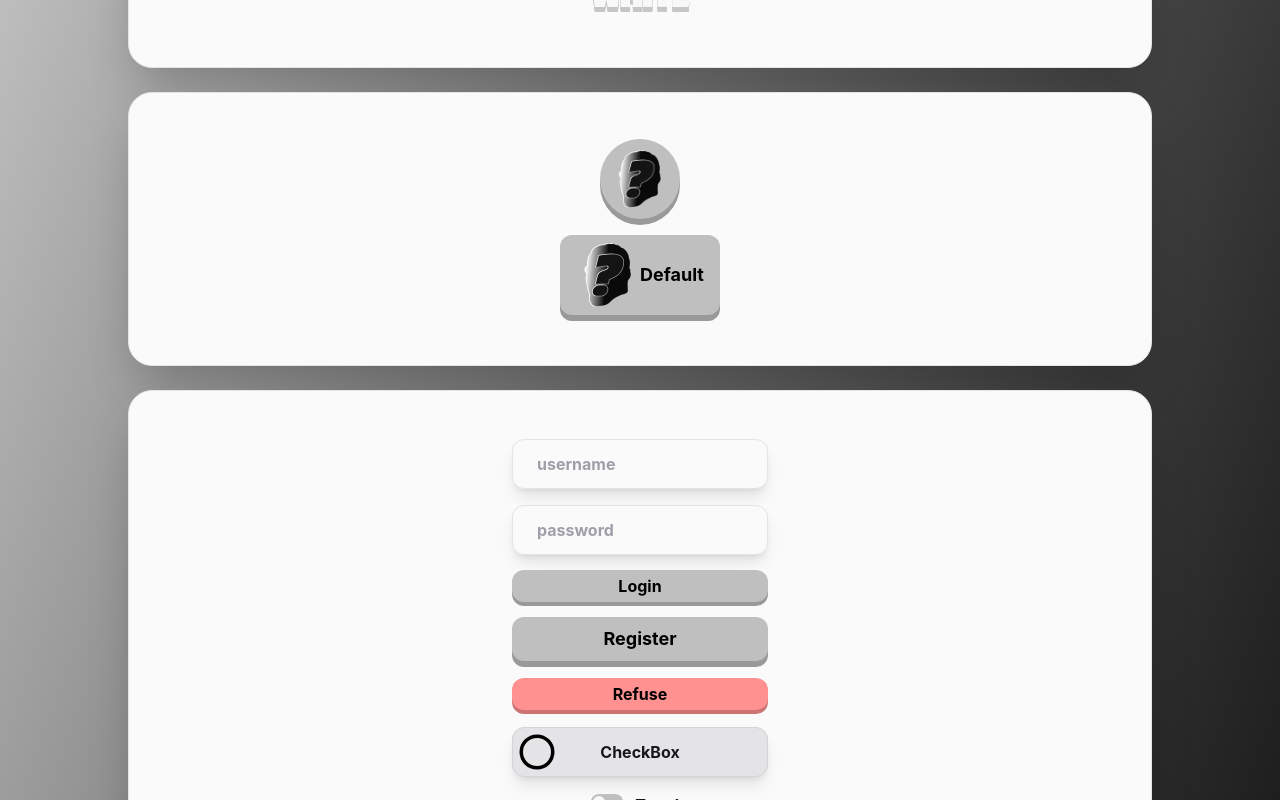
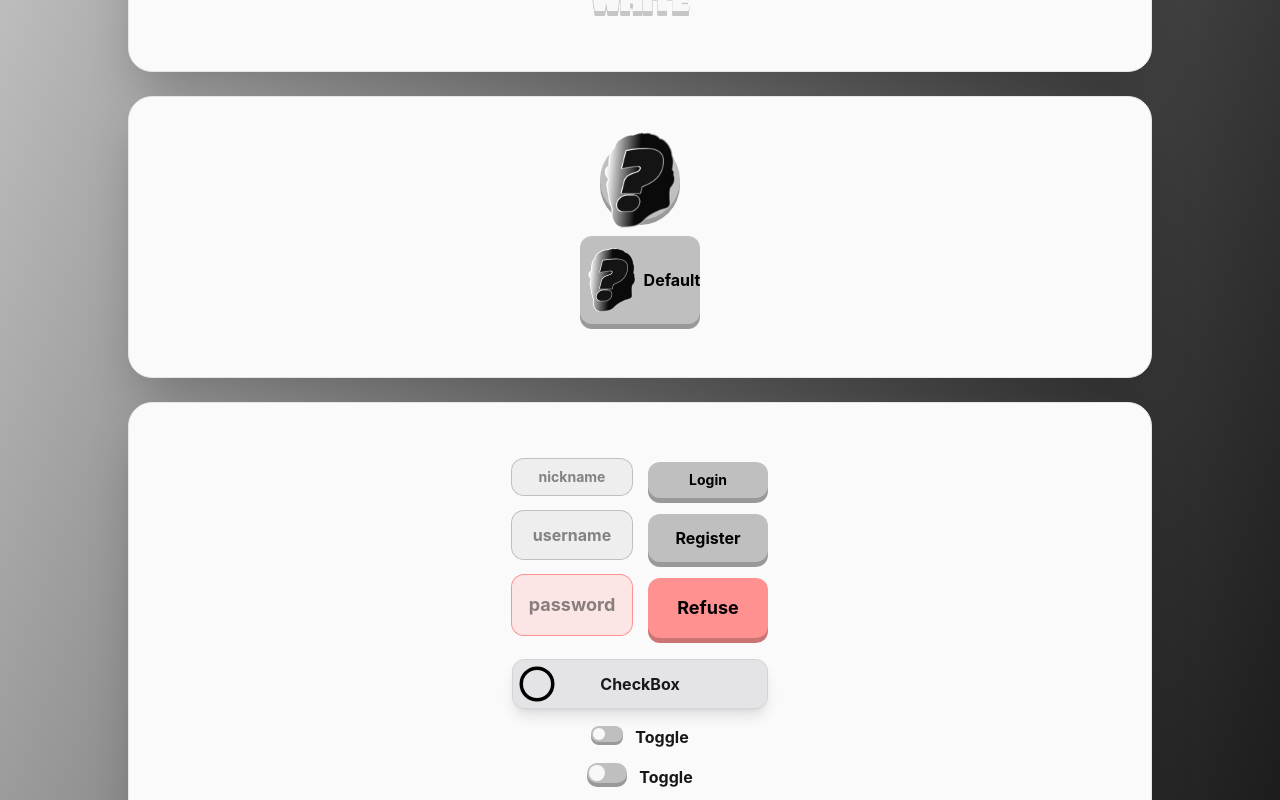
Before and after one commit to Franky2201/chadscendence, a React (Vite) app in the folder apps/frontend/: page /art in a window 1280 px wide. Shown: the part 1300-2100 px from the top of the page. Built offline with nearby package versions, Linux system fonts and the light colour scheme; no server answers.

Commit message:
update : Input to match art design

```diff
--- a/apps/frontend/src/components/ui/Button.tsx
+++ b/apps/frontend/src/components/ui/Button.tsx
@@ -9,24 +9,9 @@ type ButtonProps = ButtonHTMLAttributes<HTMLButtonElement> & {
 };
 
 const sizeClasses: Record<ItemSize, string> = {
-  small: 'px-2 py-1 text-md',
-  medium: 'px-4 py-2 text-lg',
-  large: 'px-6 py-3 text-xl',
-};
-
-const baseOffsetClasses: Record<ItemSize, string> = {
-  small: 'translate-y-[3px]',
-  medium: 'translate-y-[4px]',
-  large: 'translate-y-[5px]',
-};
-
-const topOffsetClasses: Record<ItemSize, string> = {
-  small:
-    'translate-y-[-1px] group-hover:translate-y-[-3px] group-active:translate-y-[+3px]',
-  medium:
-    'translate-y-[-2px] group-hover:translate-y-[-4px] group-active:translate-y-[+4px]',
-  large:
-    'translate-y-[-3px] group-hover:translate-y-[-5px] group-active:translate-y-[+5px]',
+  small: 'py-2 text-sm',
+  medium: 'py-3 text-md',
+  large: 'py-4 text-lg',
 };
 
 const colorClasses: Record<ItemColor, string> = {
@@ -67,39 +52,28 @@ export function Button({
     .filter(Boolean)
     .join(' ');
   const spanTopClasses = [
-    '\
-	absolute \
-	inset-0 \
-	pointer-events-none',
+    'relative inline-flex items-center justify-center text-black \
+	transition-transform duration-100 ease-in-out select-none \
+	translate-y-[-5px] group-hover:translate-y-[-7px] \
+	group-active:translate-y-0',
     borderRadius,
-    colorClasses[color as ItemColor],
-    baseOffsetClasses[size as ItemSize],
+    colorClasses[color],
+    sizeClasses[size],
+    className,
   ]
     .filter(Boolean)
     .join(' ');
   const spanBotClasses = [
-    '\
-    relative \
-    inline-flex \
-    items-center \
-    justify-center \
-    text-black \
-    transition-transform \
-    duration-100 \
-    ease-in-out \
-  	select-none',
+    'absolute inset-0 pointer-events-none',
     borderRadius,
-    colorClasses[color as ItemColor],
-    sizeClasses[size as ItemSize],
-    topOffsetClasses[size as ItemSize],
-    className,
+    colorClasses[color],
   ]
     .filter(Boolean)
     .join(' ');
   return (
     <button type="button" className={buttonClasses} {...props}>
-      <span className={spanTopClasses} style={{ filter: 'brightness(0.8)' }} />
-      <span className={spanBotClasses}>{children}</span>
+      <span className={spanBotClasses} style={{ filter: 'brightness(0.8)' }} />
+      <span className={spanTopClasses}>{children}</span>
     </button>
   );
 }
--- a/apps/frontend/src/components/ui/Input.tsx
+++ b/apps/frontend/src/components/ui/Input.tsx
@@ -1,56 +1,68 @@
 import type { InputHTMLAttributes } from 'react';
-import { type ThemeName, useTheme } from '../../contexts/theme-context';
-
-type InputSize = 'small' | 'medium' | 'large';
+import type { ItemSize, ItemColor } from './unified';
 
 type InputProps = Omit<InputHTMLAttributes<HTMLInputElement>, 'size'> & {
-  size?: InputSize;
+  size?: ItemSize;
+  color?: ItemColor;
 };
 
-const baseClasses =
-  '\
-	inline-flex \
-	items-center \
-	justify-center \
-	rounded-xl \
-	font-bold \
-	transition-all \
-	shadow-lg \
-	border \
-	focus-visible:outline-none \
-	focus-visible:ring-2 \
-	focus-visible:ring-offset-2 \
-	active:scale-95 \
-	disabled:cursor-not-allowed \
-	disabled:opacity-60';
-
-const sizeClasses: Record<InputSize, string> = {
-  small: 'px-4 py-2 text-sm',
-  medium: 'px-6 py-3 text-base',
-  large: 'px-8 py-4 text-lg',
+const sizeClasses: Record<ItemSize, string> = {
+  small: 'py-2 text-sm',
+  medium: 'py-3 text-md',
+  large: 'py-4 text-lg',
 };
 
-const themeClasses: Record<ThemeName, string> = {
-  light:
-    'bg-zinc-50 text-zinc-900 border-zinc-200 placeholder:text-zinc-400 focus-visible:ring-zinc-300 focus-visible:ring-offset-zinc-50',
-  dark: 'bg-zinc-900 text-zinc-100 border-zinc-700 placeholder:text-zinc-500 focus-visible:ring-zinc-500 focus-visible:ring-offset-zinc-950',
+const colorClasses: Record<ItemColor, string> = {
+  grey: 'ring-[color:var(--color-grey)] focus:ring-[color:var(--color-grey)] \
+    bg-[color:var(--color-grey)]/20',
+  red: 'ring-[color:var(--color-red)] focus:ring-[color:var(--color-red)] \
+    bg-[color:var(--color-red)]/20',
+  orange:
+    'ring-[color:var(--color-orange)] focus:ring-[color:var(--color-orange)] \
+	bg-[color:var(--color-orange)]/20',
+  yellow:
+    'ring-[color:var(--color-yellow)] focus:ring-[color:var(--color-yellow)] \
+	bg-[color:var(--color-yellow)]/20',
+  green:
+    'ring-[color:var(--color-green)] focus:ring-[color:var(--color-green)] \
+	bg-[color:var(--color-green)]/20',
+  blue: 'ring-[color:var(--color-blue)] focus:ring-[color:var(--color-blue)] \
+    bg-[color:var(--color-blue)]/20',
+  purple:
+    'ring-[color:var(--color-purple)] focus:ring-[color:var(--color-purple)] \
+	bg-[color:var(--color-purple)]/20',
+  pink: 'ring-[color:var(--color-pink)] focus:ring-[color:var(--color-pink)] \
+    bg-[color:var(--color-pink)]/20',
+  violet:
+    'ring-[color:var(--color-violet)] focus:ring-[color:var(--color-violet)] \
+	bg-[color:var(--color-violet)]/20',
+  white:
+    'ring-[color:var(--color-white)] focus:ring-[color:var(--color-white)] \
+	bg-[color:var(--color-white)]/20',
 };
 
 export function Input({
   size = 'medium',
+  color = 'grey',
   className = '',
   type = 'text',
   ...props
 }: InputProps) {
-  const { theme } = useTheme();
-  const classes = [
-    baseClasses,
-    themeClasses[theme],
+  const commonClasses = [
+    'inline-flex items-center justify-center text-center \
+	rounded-xl font-bold focus-visible:outline-none \
+ 	disabled:cursor-not-allowed',
+  ];
+  const inputClasses = [
+    commonClasses,
+    'relative inline-flex items-center justify-center bg-[color:var(--color-red)\
+	ring-1 focus-visible:ring-offset-3 focus-visible:ring-2 \
+	active:scale-95 transition-transform duration-100 ease-in-out select-none',
+    colorClasses[color],
     sizeClasses[size],
     className,
   ]
     .filter(Boolean)
     .join(' ');
-
-  return <input type={type} className={classes} {...props} />;
+  return <input type={type} className={inputClasses} {...props} />;
 }
--- a/apps/frontend/src/pages/Art.tsx
+++ b/apps/frontend/src/pages/Art.tsx
@@ -77,26 +77,39 @@ function App() {
           </Button>
         </Card>
         <Card className="flex w-full flex-col items-center text-center">
-          <Input placeholder="username" className="w-64"></Input>
+          <div className="inline-flex items-center justify-center">
+            <div className="flex flex-col mr-2">
+              <Input
+                placeholder="nickname"
+                className="w-30"
+                size="small"
+              ></Input>
+              <Input placeholder="username" className="mt-4 w-30"></Input>
               <Input
                 type="password"
                 placeholder="password"
-            className="mt-4 w-64"
+                className="mt-4 w-30"
+                size="large"
+                color="red"
               ></Input>
-          <Button buttonClassName="mt-4" className="w-64" size="small">
+            </div>
+            <div className="flex flex-col ml-2">
+              <Button buttonClassName="mt-4" className="w-30" size="small">
                 Login
               </Button>
-          <Button buttonClassName="mt-4" className="w-64">
+              <Button buttonClassName="mt-4" className="w-30">
                 Register
               </Button>
               <Button
                 buttonClassName="mt-4"
-            className="w-64"
+                className="w-30"
                 color="red"
-            size="small"
+                size="large"
               >
                 Refuse
               </Button>
+            </div>
+          </div>
           <Checkbox label="CheckBox" className="w-64 mt-4" />
           <Toggle label="Toggle" color="red" className="mt-4" size="small" />
           <Toggle label="Toggle" color="green" className="mt-4" />
```
Lines whose indentation alone changed are shown as unchanged.
